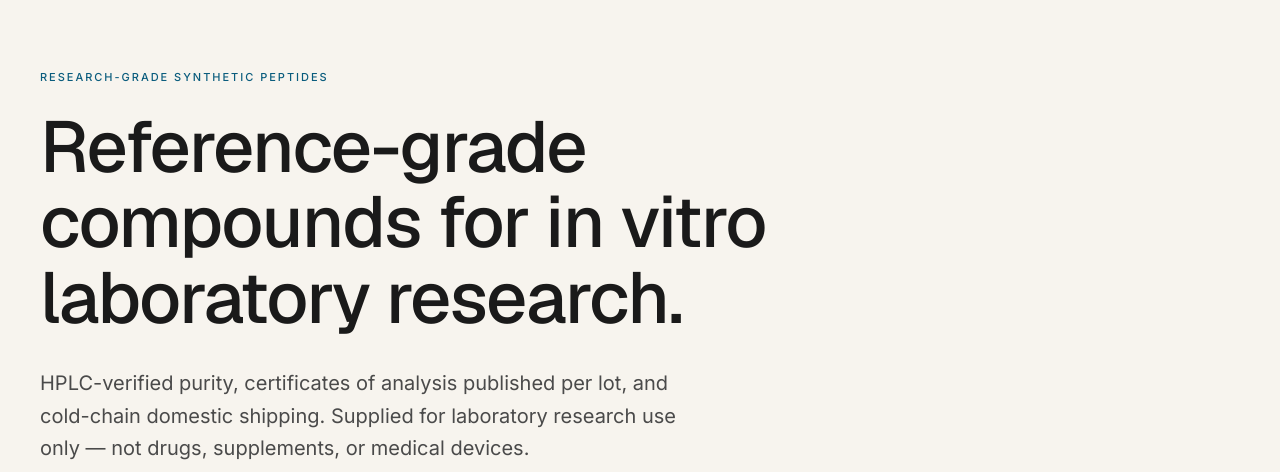
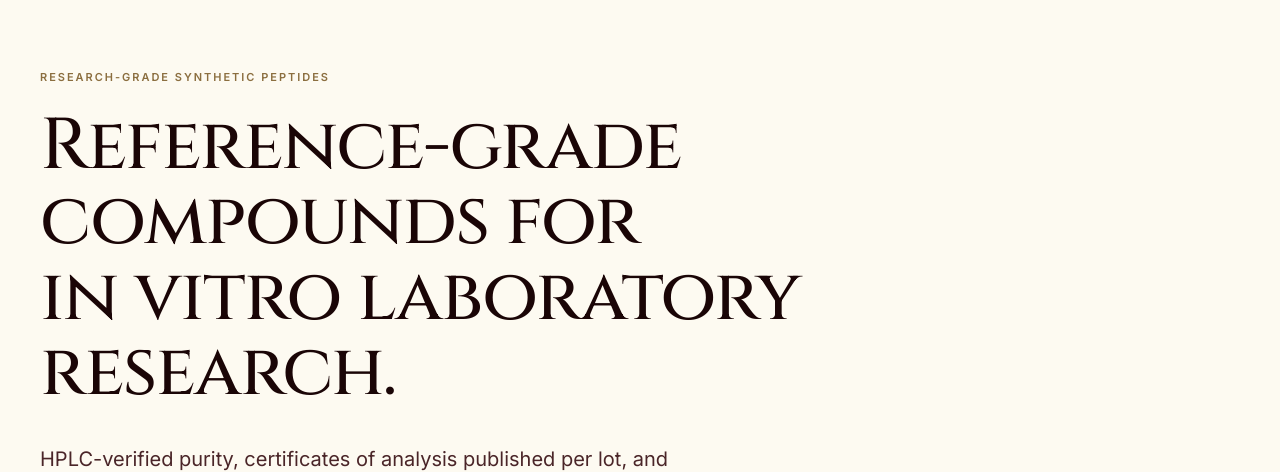
Before and after one commit to DocAck23/benchgrade-peptides, a Next.js app: page / in a window 1280 px wide. Shown: the part 311-783 px from the top of the page. Built offline with nearby package versions, Linux system fonts and the light colour scheme; no server answers.

Commit message:
feat(brand): locked design tokens + Cinzel/Cormorant/Inter/Mono font stack

```diff
--- a/src/app/globals.css
+++ b/src/app/globals.css
@@ -20,54 +20,88 @@
  */
 
 @theme {
-  /* ---- Surfaces ---- */
-  --color-paper: #f7f4ee;          /* primary background */
-  --color-paper-soft: #efeae1;     /* card/elevated surfaces */
-  --color-paper-deep: #e7e0d0;     /* secondary surface, below-fold sections */
-  --color-rule: #d7d1c4;           /* 1px hairline borders */
-  --color-rule-strong: #b8b0a1;    /* emphasis borders, selected state */
+  /* ---- Brand colors (locked 2026-04-25, spec §16.1) ---- */
+  --color-wine: #4A0E1A;            /* primary brand bg, hero, premium tier surfaces */
+  --color-wine-deep: #2E0810;       /* shadow / depth on wine surfaces */
+  --color-gold: #B89254;            /* primary accent — wordmarks, rules, signature */
+  --color-gold-light: #D4B47A;      /* hover states, soft-emboss highlights */
+  --color-gold-dark: #8B6E3F;       /* pressed states, secondary depth */
+  --color-paper: #FDFAF1;           /* default page background (warm cream) */
+  --color-paper-soft: #F4EBD7;      /* card backgrounds, table stripes, secondary surfaces */
+  --color-ink: #1A0506;             /* body text on cream — wine-tinged near-black */
+  --color-ink-soft: #4A2528;        /* secondary text on cream */
+  --color-ink-muted: #6B5350;       /* tertiary, eyebrow labels, fine print */
+  --color-rule: #D4C8A8;            /* hairline dividers on cream surfaces */
+  --color-rule-wine: #6E2531;       /* hairline dividers on wine surfaces */
+  --color-success: #3F6B47;         /* confirmation states (sparingly used) */
+  --color-danger: #7A2128;          /* error / refund / cancel states */
 
-  /* ---- Ink ---- */
-  --color-ink: #1a1a1a;            /* primary body text */
-  --color-ink-soft: #4a4a4a;       /* secondary text */
-  --color-ink-muted: #6b6b6b;      /* tertiary text, meta */
-  --color-ink-faint: #8a8a8a;      /* disabled, placeholder */
-
-  /* ---- Accents ---- */
-  --color-teal: #0a5c7d;           /* data, links, trust signals */
+  /* ---- Legacy tokens (deprecated 2026-04-25 — sprint 0 swap) ----
+   * Kept to avoid breaking other components mid-sprint. Wave 2 sweeps these. */
+  /* deprecated 2026-04-25 — sprint 0 swap */
+  --color-paper-deep: #e7e0d0;
+  /* deprecated 2026-04-25 — sprint 0 swap */
+  --color-rule-strong: #b8b0a1;
+  /* deprecated 2026-04-25 — sprint 0 swap */
+  --color-ink-faint: #8a8a8a;
+  /* deprecated 2026-04-25 — sprint 0 swap */
+  --color-teal: #0a5c7d;
+  /* deprecated 2026-04-25 — sprint 0 swap */
   --color-teal-hover: #084a65;
-  --color-teal-soft: #e7f0f4;      /* teal background tint for highlights */
-  --color-oxblood: #7a1e1e;        /* RUO banner + destructive only */
+  /* deprecated 2026-04-25 — sprint 0 swap */
+  --color-teal-soft: #e7f0f4;
+  /* deprecated 2026-04-25 — sprint 0 swap */
+  --color-oxblood: #7a1e1e;
+  /* deprecated 2026-04-25 — sprint 0 swap */
   --color-oxblood-hover: #5f1717;
-  --color-amber: #d6a15c;          /* rare highlight, used sparingly */
-
-  /* ---- Feedback ---- */
-  --color-success: #2d5a3d;
+  /* deprecated 2026-04-25 — sprint 0 swap */
+  --color-amber: #d6a15c;
+  /* deprecated 2026-04-25 — sprint 0 swap */
   --color-warn: #8a6d28;
+  /* deprecated 2026-04-25 — sprint 0 swap */
   --color-error: #7a1e1e;
 
   /* ---- Background / foreground aliases for Next scaffold ---- */
   --color-background: var(--color-paper);
   --color-foreground: var(--color-ink);
 
-  /* ---- Typography ----
-   * Display: Geist (clinical geometric sans — Vercel's technical typeface)
-   * Body:    Inter (humanist sans, high legibility at small sizes)
-   * Mono:    JetBrains Mono (tabular numerals for data, prices, sequences) */
-  --font-sans: var(--font-inter);
-  --font-display: var(--font-geist);
-  --font-mono: var(--font-jetbrains-mono);
+  /* ---- Typography (locked 2026-04-25, spec §16.1) ----
+   * Display:   Cinzel             — Roman-cap headlines, wordmark, virtue marks
+   * Editorial: Cormorant Garamond — email headlines, /why-no-cards prose
+   * UI:        Inter              — nav, forms, body, dashboard
+   * Data:      JetBrains Mono     — prices, lot numbers, COA IDs, SKUs
+   * Variables come from next/font/google in src/app/layout.tsx. */
+  --font-display: var(--font-cinzel), Georgia, "Times New Roman", serif;
+  --font-editorial: var(--font-cormorant), Georgia, "Times New Roman", serif;
+  --font-sans: var(--font-inter), -apple-system, BlinkMacSystemFont, "Segoe UI", sans-serif;
+  --font-mono: var(--font-jetbrains-mono), "SF Mono", Menlo, monospace;
+  /* deprecated 2026-04-25 — sprint 0 swap (Geist removed in favor of Cinzel) */
+  --font-geist: var(--font-cinzel);
 
-  /* ---- Radius ---- */
+  /* ---- Radius (tight, premium feel) ---- */
   --radius-none: 0px;
   --radius-sm: 2px;
-  --radius-md: 2px;
+  --radius-md: 4px;
+  --radius-lg: 8px;
 
   /* ---- Motion ---- */
   --ease-default: cubic-bezier(0.4, 0, 0.2, 1);
   --dur-fast: 150ms;
   --dur-med: 250ms;
   --dur-slow: 400ms;
+}
+
+/* Wine-surface context — pages or sections that flip to the dark brand surface.
+   Apply via `<section data-surface="wine">` or `<html data-surface="wine">`. */
+[data-surface="wine"] {
+  background: var(--color-wine);
+  color: var(--color-paper);
+}
+[data-surface="wine"] hr {
+  border-color: var(--color-rule-wine);
+}
+[data-surface="wine"] a {
+  color: var(--color-gold-light);
 }
 
 html {
@@ -121,11 +155,26 @@ body {
 
 /* Small-caps, letter-spaced utility for section eyebrows */
 .label-eyebrow {
-  font-family: var(--font-inter), sans-serif;
-  font-size: 0.6875rem;
+  font-family: var(--font-sans);
+  font-size: 11px;
   letter-spacing: 0.18em;
   text-transform: uppercase;
-  font-weight: 500;
+  font-weight: 600;
+  color: var(--color-gold-dark);
+}
+
+/* Wordmark utility — Cinzel uppercase tracked, used by the Logo wordmark
+   variant and any inline brand mark fallback. */
+.display-wordmark {
+  font-family: var(--font-display);
+  letter-spacing: 0.12em;
+  text-transform: uppercase;
+  font-weight: 600;
+}
+
+/* Wine-surface hairline rule utility companion to .rule */
+.rule-wine {
+  border-color: var(--color-rule-wine);
 }
 
 /* Hairline rule utility (use with border-{side}) */
--- a/src/app/layout.tsx
+++ b/src/app/layout.tsx
@@ -1,5 +1,10 @@
 import type { Metadata } from "next";
-import { Geist, Inter, JetBrains_Mono } from "next/font/google";
+import {
+  Cinzel,
+  Cormorant_Garamond,
+  Inter,
+  JetBrains_Mono,
+} from "next/font/google";
 import "./globals.css";
 
 import { RUOBanner } from "@/components/layout/RUOBanner";
@@ -9,21 +14,35 @@ import { CartProvider } from "@/lib/cart/CartContext";
 import { CartDrawer } from "@/components/cart/CartDrawer";
 import { SITE_URL } from "@/lib/site";
 
+/** Cinzel — Roman-cap display face. Used for the wordmark, hero headlines,
+ *  virtue marks, premium-tier titles. Closest free analogue to the
+ *  monumental capitals on the finalized Bench Grade logo. */
+const cinzel = Cinzel({
+  variable: "--font-cinzel",
+  subsets: ["latin"],
+  display: "swap",
+  weight: ["400", "500", "600", "700"],
+});
+
+/** Cormorant Garamond — transitional editorial serif. Used for email
+ *  headlines, /why-no-cards prose, and longer editorial copy. */
+const cormorant = Cormorant_Garamond({
+  variable: "--font-cormorant",
+  subsets: ["latin"],
+  display: "swap",
+  weight: ["400", "500", "600", "700"],
+  style: ["normal", "italic"],
+});
+
+/** Inter — UI sans for navigation, forms, transactional body, dashboards. */
 const inter = Inter({
   variable: "--font-inter",
   subsets: ["latin"],
   display: "swap",
 });
 
-/** Geist — Vercel's clinical geometric sans, used for display headings.
- *  Replaces the editorial Instrument Serif per user feedback: more clear,
- *  more clinical, closer to Valeria.health / NuScience reference typography. */
-const geist = Geist({
-  variable: "--font-geist",
-  subsets: ["latin"],
-  display: "swap",
-});
-
+/** JetBrains Mono — tabular numerals for prices, lot numbers, COA IDs,
+ *  SKU strings. Data-only; never body. */
 const jetbrainsMono = JetBrains_Mono({
   variable: "--font-jetbrains-mono",
   subsets: ["latin"],
@@ -58,7 +77,7 @@ export default function RootLayout({
   return (
     <html
       lang="en"
-      className={`${inter.variable} ${geist.variable} ${jetbrainsMono.variable} h-full antialiased`}
+      className={`${cinzel.variable} ${cormorant.variable} ${inter.variable} ${jetbrainsMono.variable} h-full antialiased`}
     >
       <body className="min-h-full flex flex-col bg-[color:var(--color-paper)] text-[color:var(--color-ink)]">
         <CartProvider>
```
Also changed, not shown: 1 other file (tests, documents, lock files or other folders).
